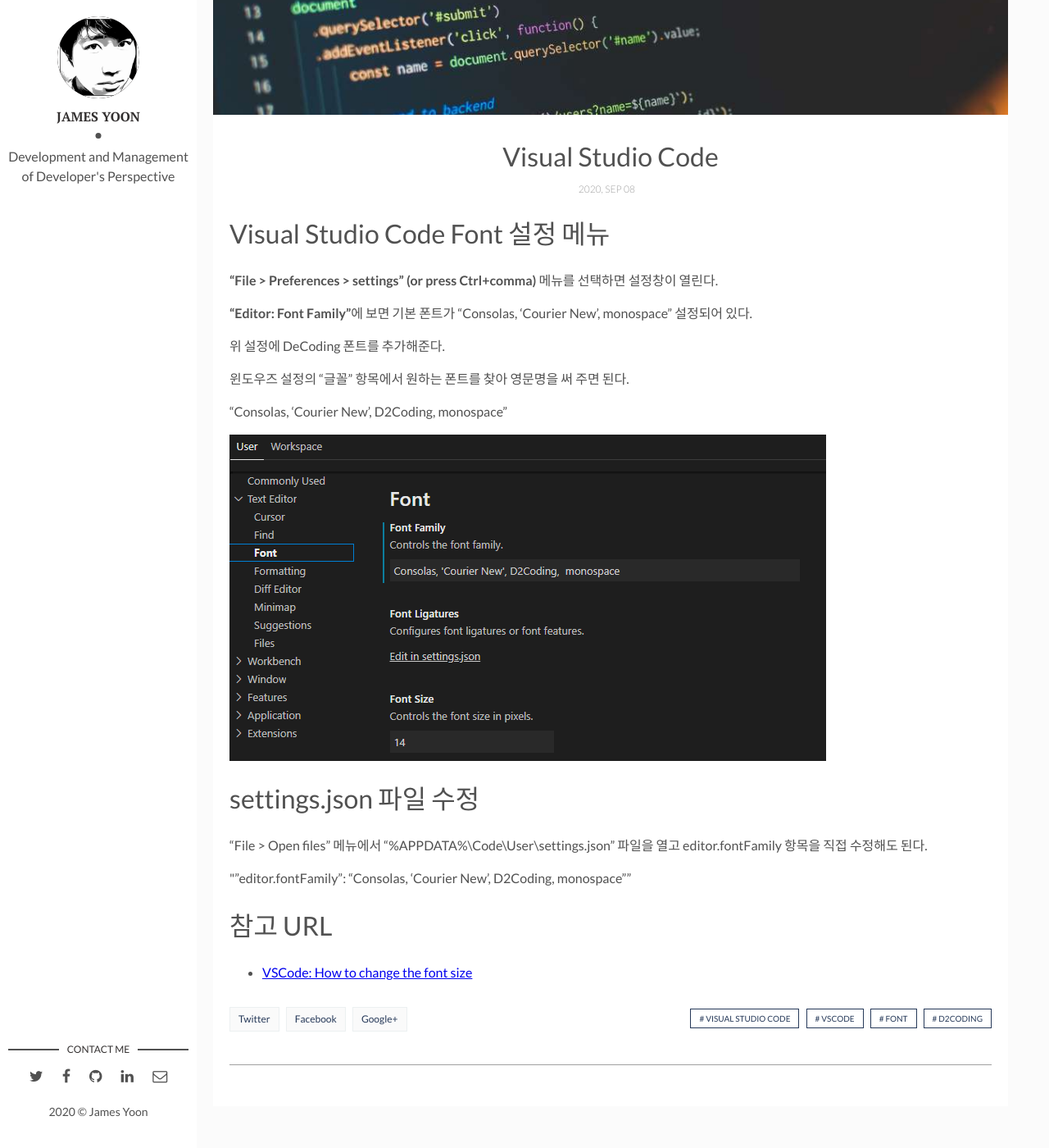
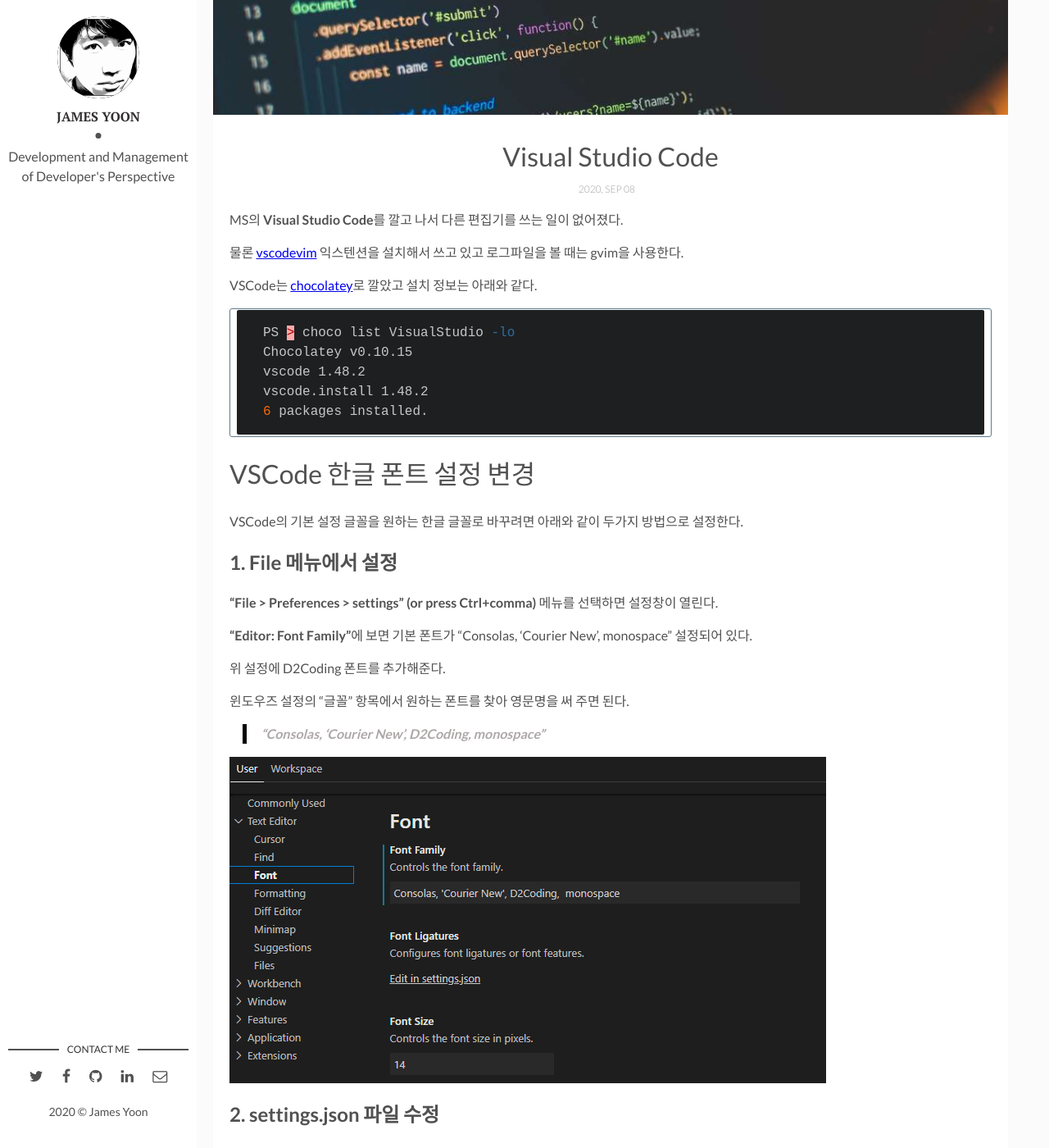
Before and after one commit to butteryoon/butteryoon.github.io, a Jekyll site: the page built from _posts/2020-09-08-vscode.md, in a window 1280 px wide and 1400 px high, scrolled down 380 px. Shown: the whole window at 82% size. Built offline with Jekyll 4.4.1, drawn with Linux system fonts in a browser that asks for light colours; comment, search, counter and statistics services are not loaded; before the commit the page ends 1749 px from its top, so only the background shows below that; some of the changed text lies outside the part shown.

Commit message:
VSCode : 내용수정

````diff
--- a/_posts/2020-09-08-vscode.md
+++ b/_posts/2020-09-08-vscode.md
@@ -7,25 +7,57 @@
 categories: tools
 ---
 
-# Visual Studio Code Font 설정 메뉴
+
+MS의 **Visual Studio Code**를 깔고 나서 다른 편집기를 쓰는 일이 없어졌다.
+
+물론 [vscodevim](https://marketplace.visualstudio.com/items?itemName=vscodevim.vim) 익스텐션을 설치해서 쓰고 있고 로그파일을 볼 때는 gvim을 사용한다.
+
+VSCode는 [chocolatey](https://chocolatey.org)로 깔았고 설치 정보는 아래와 같다.
+
+```powershell
+PS > choco list VisualStudio -lo
+Chocolatey v0.10.15
+vscode 1.48.2
+vscode.install 1.48.2
+6 packages installed.
+```
+
+# VSCode 한글 폰트 설정 변경
+
+VSCode의 기본 설정 글꼴을 원하는 한글 글꼴로 바꾸려면 아래와 같이 두가지 방법으로 설정한다.
+
+## 1. File 메뉴에서 설정
 
 **"File > Preferences > settings" (or press Ctrl+comma)** 메뉴를 선택하면 설정창이 열린다.
 
 **"Editor: Font Family"**에 보면 기본 폰트가 "Consolas, 'Courier New', monospace" 설정되어 있다.
 
-위 설정에 DeCoding 폰트를 추가해준다.
+위 설정에 D2Coding 폰트를 추가해준다.
 
 윈도우즈 설정의 "글꼴" 항목에서 원하는 폰트를 찾아 영문명을 써 주면 된다.
 
-"Consolas, 'Courier New', D2Coding,  monospace"
+> **"Consolas, 'Courier New', D2Coding,  monospace"**
 
 ![Font find]({{site.baseurl}}/assets/img/vscode-font.png)
 
-# settings.json 파일 수정
+## 2. settings.json 파일 수정
 
-"File > Open files" 메뉴에서 "%APPDATA%\Code\User\settings.json" 파일을 열고 editor.fontFamily 항목을 직접 수정해도 된다.
+"File > Open files" 메뉴에서 **"%APPDATA%\Code\User\settings.json"** 파일을 열고 editor.fontFamily 항목을 직접 수정해도 된다.
 
-""editor.fontFamily": "Consolas, 'Courier New', D2Coding,  monospace""
+> **"editor.fontFamily": "Consolas, 'Courier New', D2Coding,  monospace"**
+
+```json
+{
+    "sequencediagrams.diagram.style": "simple",
+    "terminal.integrated.shell.windows": "C:\\WINDOWS\\System32\\WindowsPowerShell\\v1.0\\powershell.exe",
+    "editor.suggestSelection": "first",
+    "vsintellicode.modify.editor.suggestSelection": "automaticallyOverrodeDefaultValue",
+    "files.associations": {
+        "*.seqdiag": "sequencediagram"
+    },
+    "editor.fontFamily": "Consolas, 'Courier New', D2Coding, monospace"
+}
+```
 
 # 참고 URL
 
--- a/assets/css/main.css
+++ b/assets/css/main.css
@@ -644,7 +644,7 @@
 
 /* Name.Tag */
 .highlight .nv {
-  color: #033;
+  color: #8be8fd;
 }
 
 /* Name.Variable */
````
